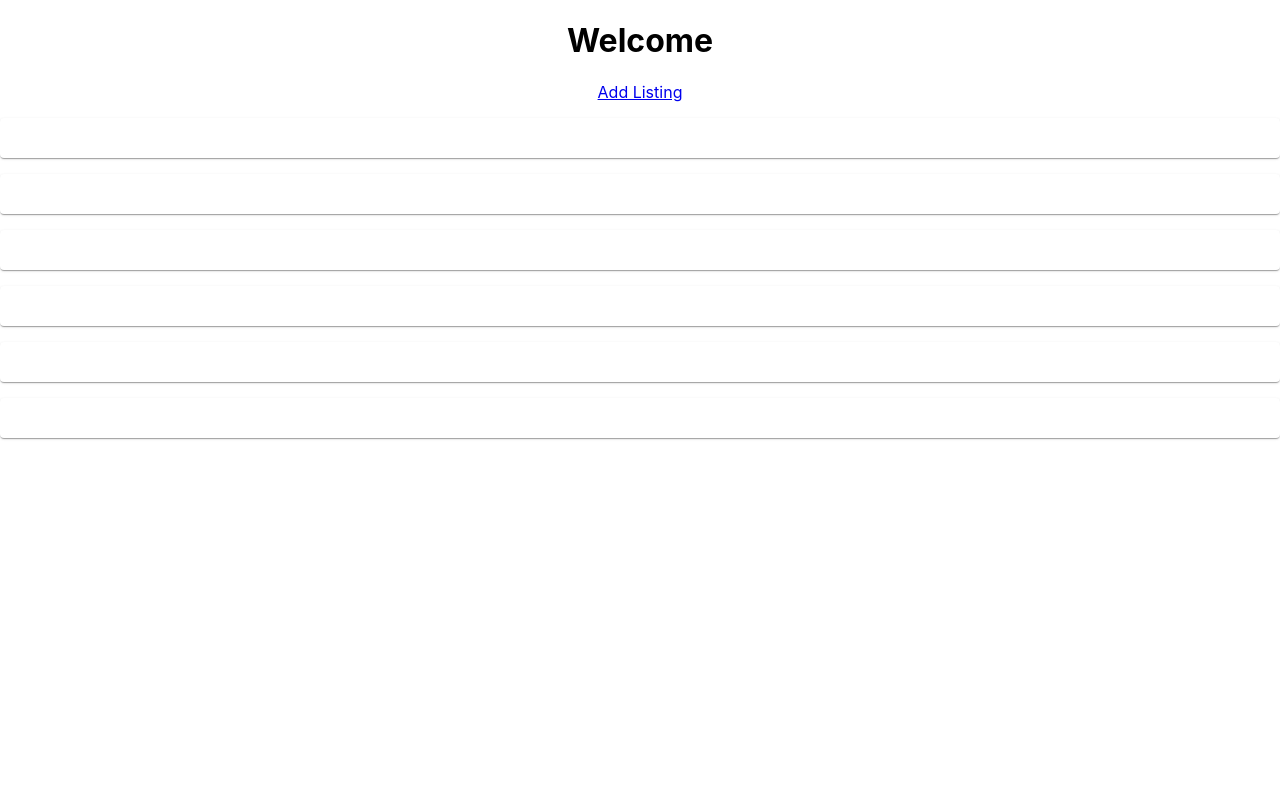
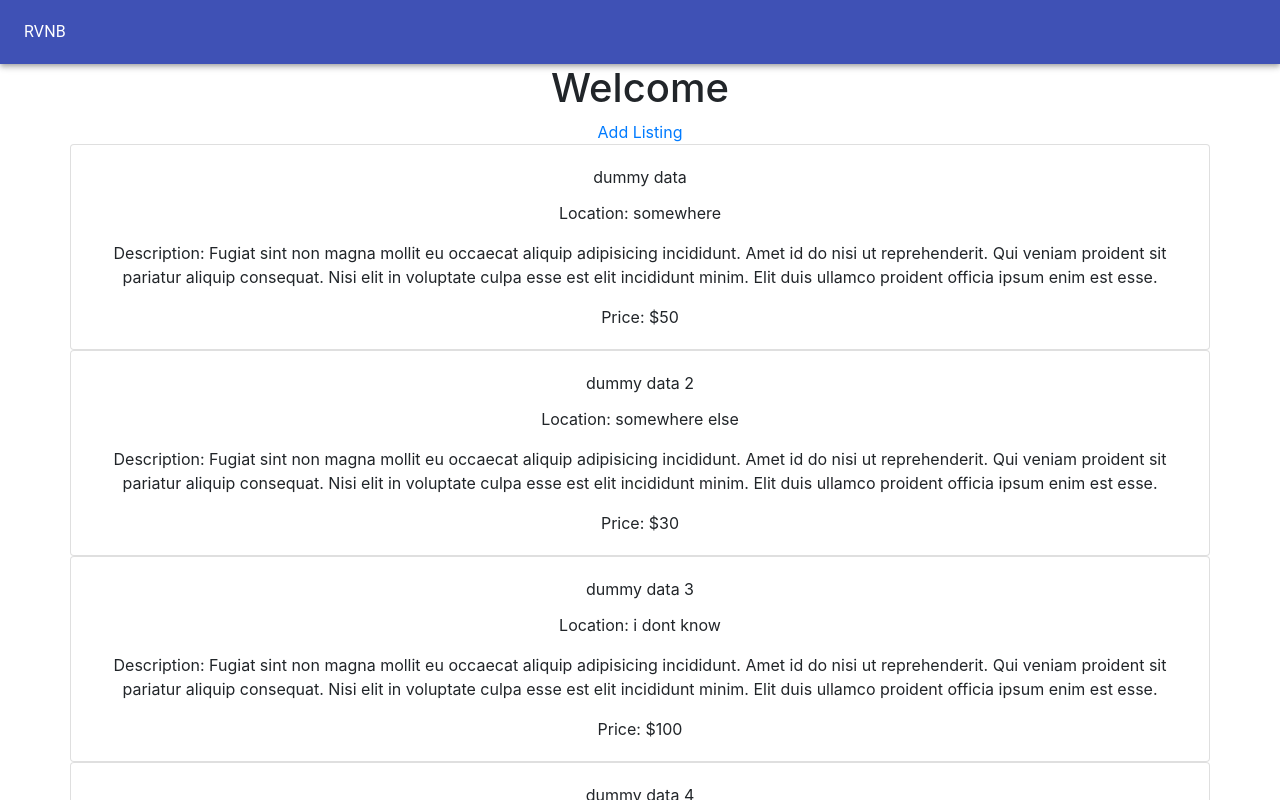
Before and after one commit to bwft-RVcamping-Airbnb/Frontend, a React (Create React App) app: page / in a window 1280 px wide. Shown: the top 800 px of the page. Built offline with nearby package versions, Linux system fonts and the light colour scheme; sample sign-in values are in the browser's storage.

Commit message:
added some styling

```diff
--- a/package.json
+++ b/package.json
@@ -8,6 +8,7 @@
     "@testing-library/react": "^9.3.2",
     "@testing-library/user-event": "^7.1.2",
     "axios": "^0.19.2",
+    "bootstrap": "^4.4.1",
     "connected-react-router": "^6.6.1",
     "formik": "^2.1.3",
     "react": "^16.12.0",
@@ -18,6 +19,7 @@
     "react-redux": "^7.1.3",
     "react-router-dom": "^5.1.2",
     "react-scripts": "3.3.1",
+    "reactstrap": "^8.4.1",
     "redux": "^4.0.5",
     "redux-logger": "^3.0.6",
     "redux-thunk": "^2.3.0",
--- a/src/App.js
+++ b/src/App.js
@@ -21,7 +21,7 @@ const App = props => {
   return (
     <ThemeProvider>
       <div className="App">
-      {/* <NavBar /> */}
+      <NavBar />
           <>
           {!localStorage.getItem('token') &&
               <Route path='/' component={Login} />
--- a/src/components/Listings/ListingCard.js
+++ b/src/components/Listings/ListingCard.js
@@ -1,24 +1,31 @@
 import React from 'react';
-
 import {
   Card,
-  Grid,
-  CardContent
-} from '@material-ui/core';
+  Button,
+  CardHeader,
+  CardFooter,
+  CardBody,
+  CardTitle,
+  CardText,
+  Col
+} from "reactstrap";
+
 
 const ListingCard = props => {
 
   return (
-    <>
-      <p>{props.listing.title} </p>
-      <Grid>
-        <Card>
-          <CardContent>
-           {props.listing.title}
-          </CardContent>
-        </Card>
-      </Grid>
-    </>
+    <div>
+      <>
+      <Card>
+        <CardBody>
+          <CardTitle>{props.listing.title}</CardTitle>
+          <CardText>Location: {props.listing.location}</CardText>
+          <CardText>Description: {props.listing.description}</CardText>
+          <CardText>Price: ${props.listing.price_per_day} </CardText>
+        </CardBody>
+      </Card>
+      </>
+    </div>
   )
 };
 
--- a/src/components/Listings/Listings.js
+++ b/src/components/Listings/Listings.js
@@ -1,21 +1,25 @@
 import React, { useState } from 'react';
 import ListingCard from './ListingCard';
 import { results } from '../../api/data';
+import { Container, Row } from "reactstrap";
+
 
 const Listings = () => {
     const [data] = useState(results);
 
     return(
-        <div>
+        <Container>
+            <Row>
             {
                 data.data.map(listing => (
                 <div key={listing.id}>
-                     <ListingCard listing={Listings}/>
+                    <ListingCard listing={listing}/>
                 </div>
 
                 ))
             }
-        </div>
+            </Row>
+        </Container>
     )
 }
 
--- a/src/components/Navigation/Navbar.js
+++ b/src/components/Navigation/Navbar.js
@@ -8,7 +8,7 @@ const NavBar = () => {
     <div>
       <AppBar position = "static">
         <ToolBar>
-          <Typography variant="title" color="inherit">
+          <Typography>
             RVNB
           </Typography>
         </ToolBar>
--- a/src/index.js
+++ b/src/index.js
@@ -6,6 +6,7 @@ import { ConnectedRouter } from 'connected-react-router'
 import configureStore, {history} from './utils/configureStore';
 
 import './css/index.css';
+import 'bootstrap/dist/css/bootstrap.min.css';
 import App from './App';
 
 const store = configureStore();
```
Also changed, not shown: 1 other file (tests, documents, lock files or other folders).
